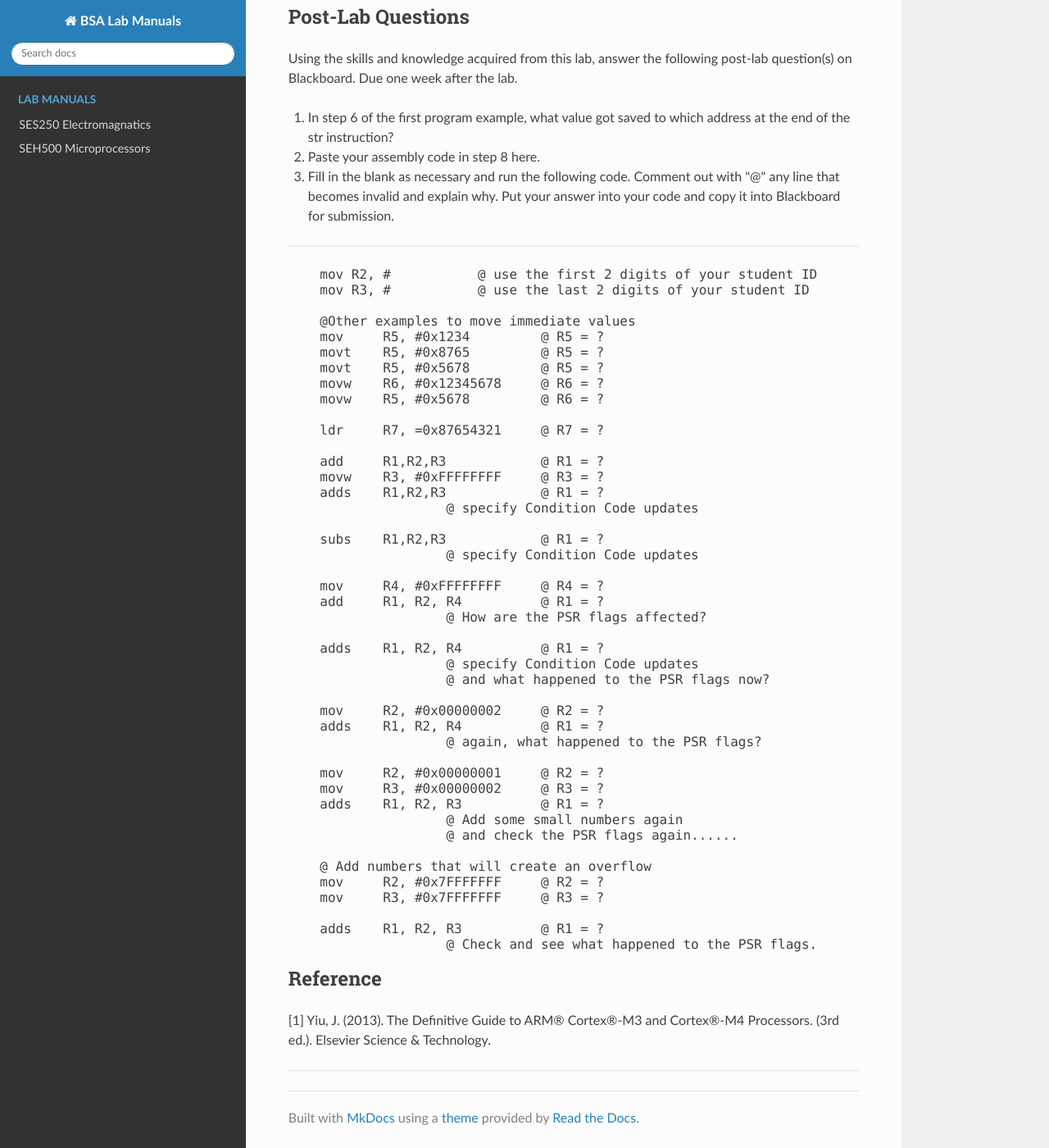
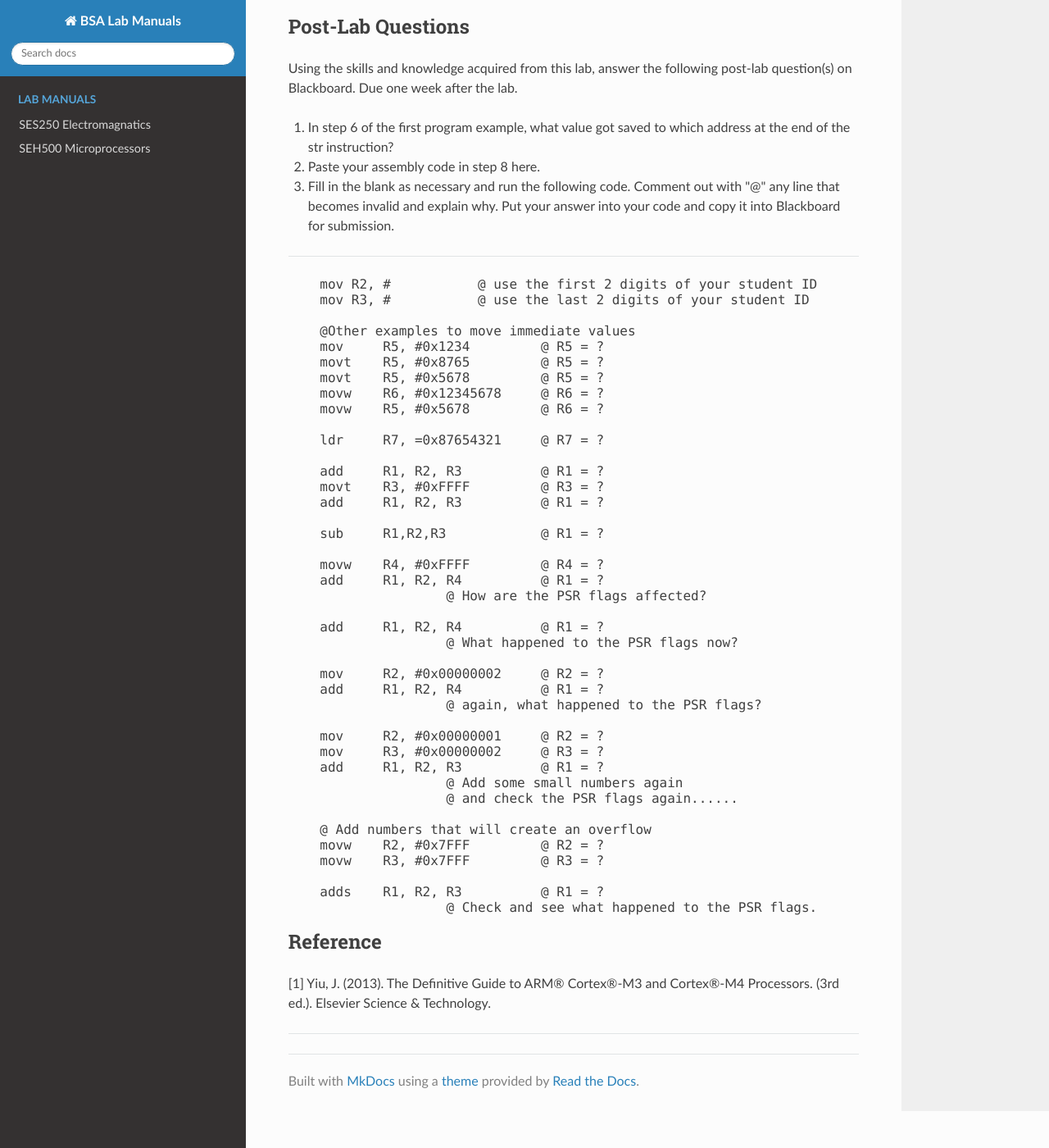
Before and after one commit to Seneca-BSA/bsa, an MkDocs documentation site: the page built from docs/seh500/lab2.md, in a window 1280 px wide and 1400 px high, scrolled down 6652 px. Shown: the whole window at 82% size. Built offline with MkDocs 1.6.1, drawn with Linux system fonts in a browser that asks for light colours; nearby versions of some CDN libraries.

Commit message:
updated lab2

```diff
--- a/docs/seh500/lab2.md
+++ b/docs/seh500/lab2.md
@@ -83,11 +83,11 @@ Documentation of the Cortex-M4 instruction set can be found here:
 > 1. Write the instruction that load the address 0x20000010 into register R0?
 > 1. What is the difference between mov, movw, and movt?
 > 1. Refer to the Cortex-M4 manual, define the following four flags of the Program Status Register and how they will be triggered.
->
->    - N: Negative flag
->    - Z: Zero flag
->    - C: Carry (or NOT borrow) flag
->    - V: Overflow flag
+    >
+    >   - N: Negative flag
+    >   - Z: Zero flag
+    >   - C: Carry (or NOT borrow) flag
+    >   - V: Overflow flag
 
 ## Procedures
 
@@ -179,35 +179,32 @@ Using the skills and knowledge acquired from this lab, answer the following post
 
     ldr     R7, =0x87654321     @ R7 = ?
 
-    add     R1,R2,R3            @ R1 = ?
-    movw    R3, #0xFFFFFFFF     @ R3 = ?
-    adds    R1,R2,R3            @ R1 = ?
-                    @ specify Condition Code updates
+    add     R1, R2, R3          @ R1 = ?
+    movt    R3, #0xFFFF         @ R3 = ?
+    add     R1, R2, R3          @ R1 = ?
 
-    subs    R1,R2,R3            @ R1 = ?
-                    @ specify Condition Code updates
+    sub     R1,R2,R3            @ R1 = ?
 
-    mov     R4, #0xFFFFFFFF     @ R4 = ?
+    movw    R4, #0xFFFF         @ R4 = ?
     add     R1, R2, R4          @ R1 = ?
                     @ How are the PSR flags affected?
 
-    adds    R1, R2, R4          @ R1 = ?
-                    @ specify Condition Code updates
-                    @ and what happened to the PSR flags now?
+    add     R1, R2, R4          @ R1 = ?
+                    @ What happened to the PSR flags now?
 
     mov     R2, #0x00000002     @ R2 = ?
-    adds    R1, R2, R4          @ R1 = ?
+    add     R1, R2, R4          @ R1 = ?
                     @ again, what happened to the PSR flags?
 
     mov     R2, #0x00000001     @ R2 = ?
     mov     R3, #0x00000002     @ R3 = ?
-    adds    R1, R2, R3          @ R1 = ?
+    add     R1, R2, R3          @ R1 = ?
                     @ Add some small numbers again
                     @ and check the PSR flags again......
 
     @ Add numbers that will create an overflow
-    mov     R2, #0x7FFFFFFF     @ R2 = ?
-    mov     R3, #0x7FFFFFFF     @ R3 = ?
+    movw    R2, #0x7FFF         @ R2 = ?
+    movw    R3, #0x7FFF         @ R3 = ?
 
     adds    R1, R2, R3          @ R1 = ?
                     @ Check and see what happened to the PSR flags.
```
